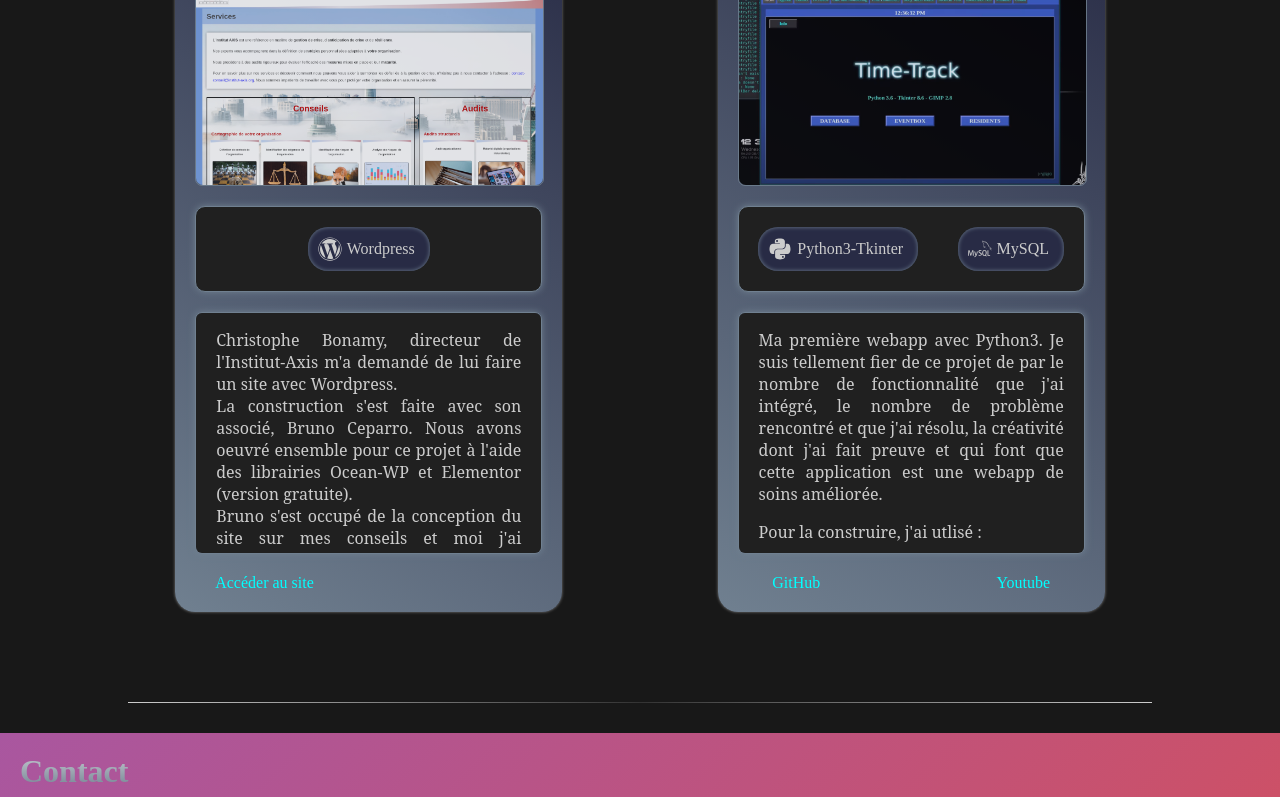
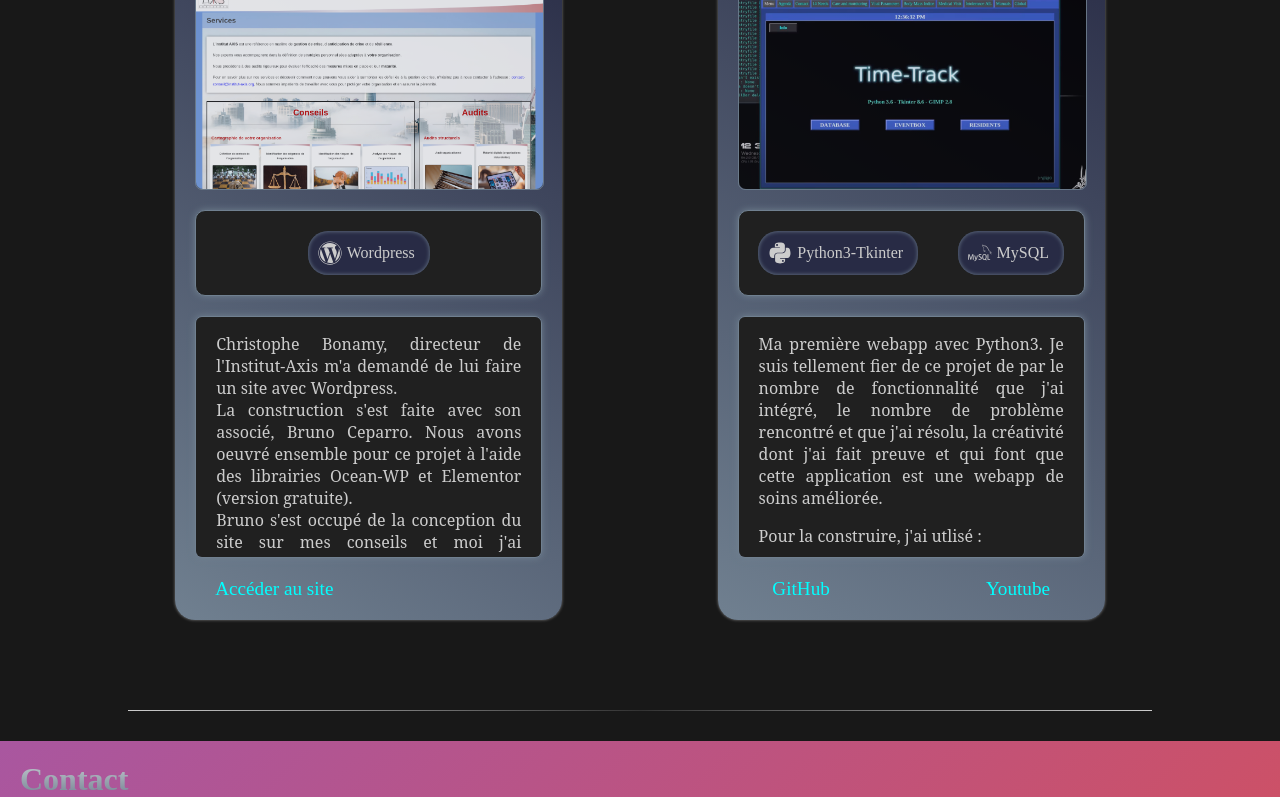
Before and after one commit to TLRKiliann/hiring-portfolio, a Next.js app in the folder my-app/: page / in a window 1280 px wide. Shown: the part 2289-3086 px from the top of the page. Built offline with nearby package versions, Linux system fonts and the light colour scheme.

Commit message:
style for links improved

```diff
--- a/my-app/styles/projects.module.scss
+++ b/my-app/styles/projects.module.scss
@@ -109,11 +109,11 @@
     color: dodgerblue;
     .a {
       text-decoration: none;
-      font-size: 1.0rem;
+      font-size: 1.2rem;
       color: aqua;
       &:hover {
         cursor: pointer;
-        color: deepskyblue;
+        color: $deepskyblue;
       }
     }
   }
@@ -151,11 +151,11 @@
       color: dodgerblue;
       .a {
         text-decoration: none;
-        font-size: 1.0rem;
+        font-size: 1.2rem;
         color: aqua;
         &:hover {
           cursor: pointer;
-          color: deepskyblue;
+          color: $deepskyblue;
         }
       }
     }
```
